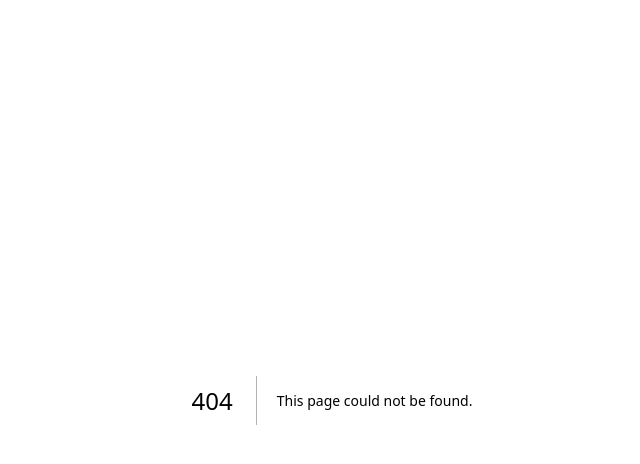
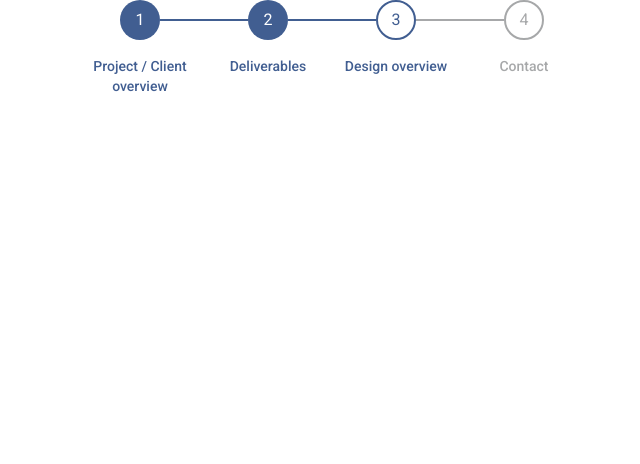
Before and after one commit to jsanxez/pdf-crafter, a Next.js app: page /forms in a window 1280 px wide. Before the commit this address had no page. Shown: the top 464 px of the page, without its empty margins (308-948 px from the left). Built offline with nearby package versions, Linux system fonts and the light colour scheme.

Commit message:
feat(component): add step progress bar

```diff
--- /dev/null
+++ b/app/forms/page.tsx
@@ -0,0 +1,11 @@
+import StepProgressBar from '../ui/stepprogressbar'
+
+export default function Page() {
+    return (
+        <>
+        <StepProgressBar className="mt-4" />
+        <main>
+        </main>
+        </>
+    )
+}
--- /dev/null
+++ b/app/ui/stepprogressbar.tsx
@@ -0,0 +1,50 @@
+
+const formStep = [
+    {label: 'Project / Client overview', status: 'completed', position: 'start'},
+    {label: 'Deliverables', status: 'completed'},
+    {label: 'Design overview', status: 'active'},
+    {label: 'Contact', status: 'inactive', position: 'end'},
+]
+export default function StepProgressBar() {
+    return (
+        <nav className="w-fit mx-auto">
+            {formStep.map((step, pos) =>
+                (<Step key={step.label} count={pos+1} {...step} />) )}
+        </nav>
+    )
+}
+
+function Step({ count=1, label='text', status='inactive', position='middle' }) {
+    return (
+        <div className="inline-flex gap-4 flex-col items-center w-32 borderborderblack">
+            <Circle count={count} status={status} position={position} />
+            <LabelText label={label} status={status} />
+        </div>
+    )
+}
+
+function Circle({ count=1, status='inactive', position='middle' }) {
+    const statusStyle = {
+        active: "text-primary border-2 border-primary",
+        inactive: "text-on-surface border-2 border-on-surface opacity-[0.38]",
+        completed: "text-on-primary bg-primary"
+    }
+
+    return (
+        <div className="inline-flex w-full items-center">
+            <Line isActive={status==='active' || status==='completed'} isVisible={position === 'middle' || position === 'end'} />
+            <button className={`${statusStyle[status]} inline-flex items-center justify-center w-10 h-10 rounded-full`}>{count}</button>
+            <Line isActive={status==='completed'} isVisible={position === 'middle' || position === 'start'} />
+        </div>
+    )
+}
+
+function Line({ isActive=true, isVisible=true }) {
+    const style = isActive ? 'bg-primary' : 'bg-on-surface opacity-[0.38]'
+    return <span className={`h-[2px] w-11 ${isVisible && style}`}></span>
+}
+
+function LabelText({ label='text', status='inactive' }) {
+    const style =  status === 'inactive' ? 'text-on-surface opacity-[0.38]' : 'text-primary'
+    return <h3 className={`${style} text-sm text-center font-medium px-2`}>{label}</h3>
+}
```
